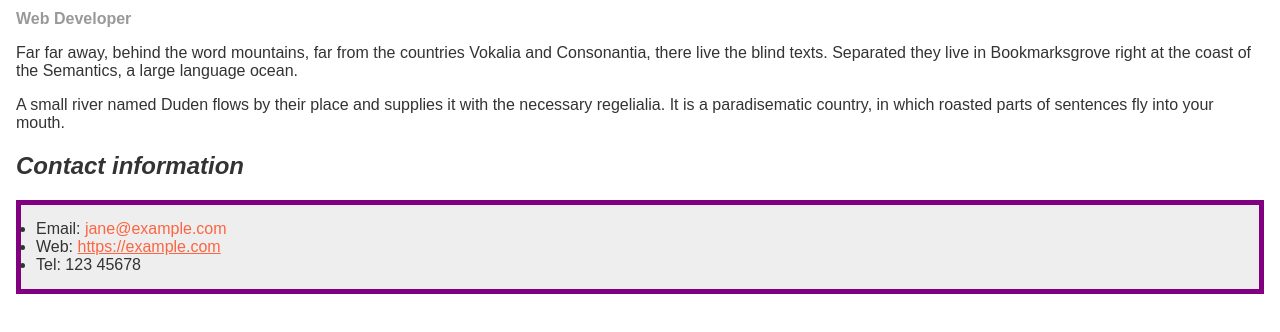
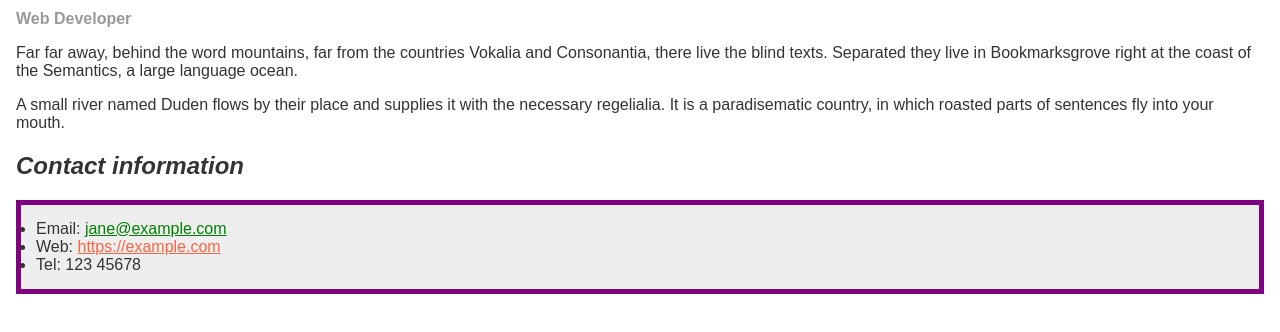
Before and after one commit to ConnorPrecourt/ConnorPrecourt.github.io, a plain HTML site: page ICA7.html in a window 1280 px wide. In both pictures the pointer is over the link "jane@example.com". Shown: the part 102-434 px from the top of the page. Drawn offline with Linux system fonts and the light colour scheme.

Commit message:
Update ICA7.html

```diff
--- a/ICA7.html
+++ b/ICA7.html
@@ -26,9 +26,9 @@
         font-style: italic;
       }
       ul {
-  background-color: #eeeeee;
-  border: 5px solid purple;
-  padding: 15px;
+        background-color: #eeeeee;
+        border: 5px solid purple;
+        padding: 15px;
 }
 
       .job-title {
@@ -42,7 +42,7 @@
       }
 
       a:hover {
-        text-decoration: green;
+        color: green;
       }
     </style>
   </head>
```
